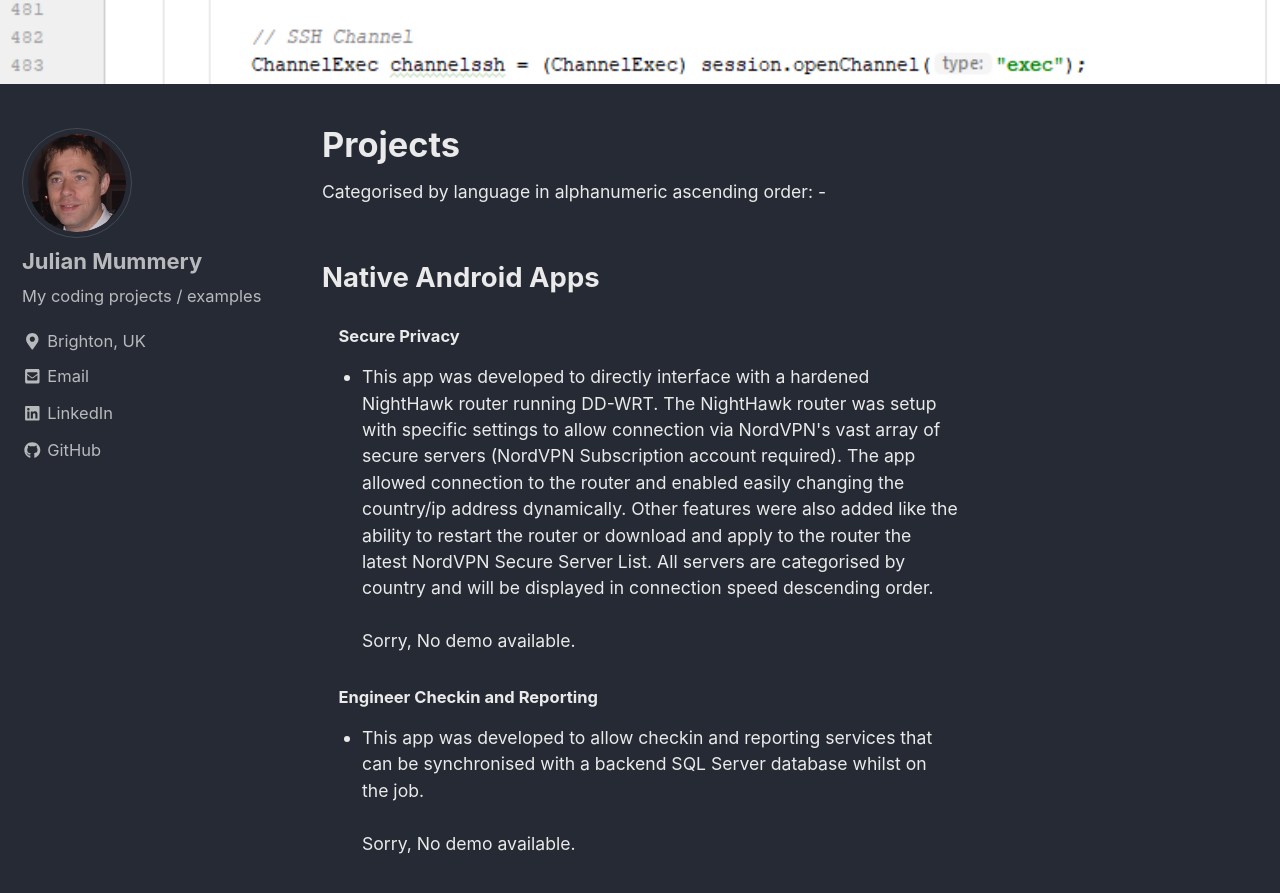
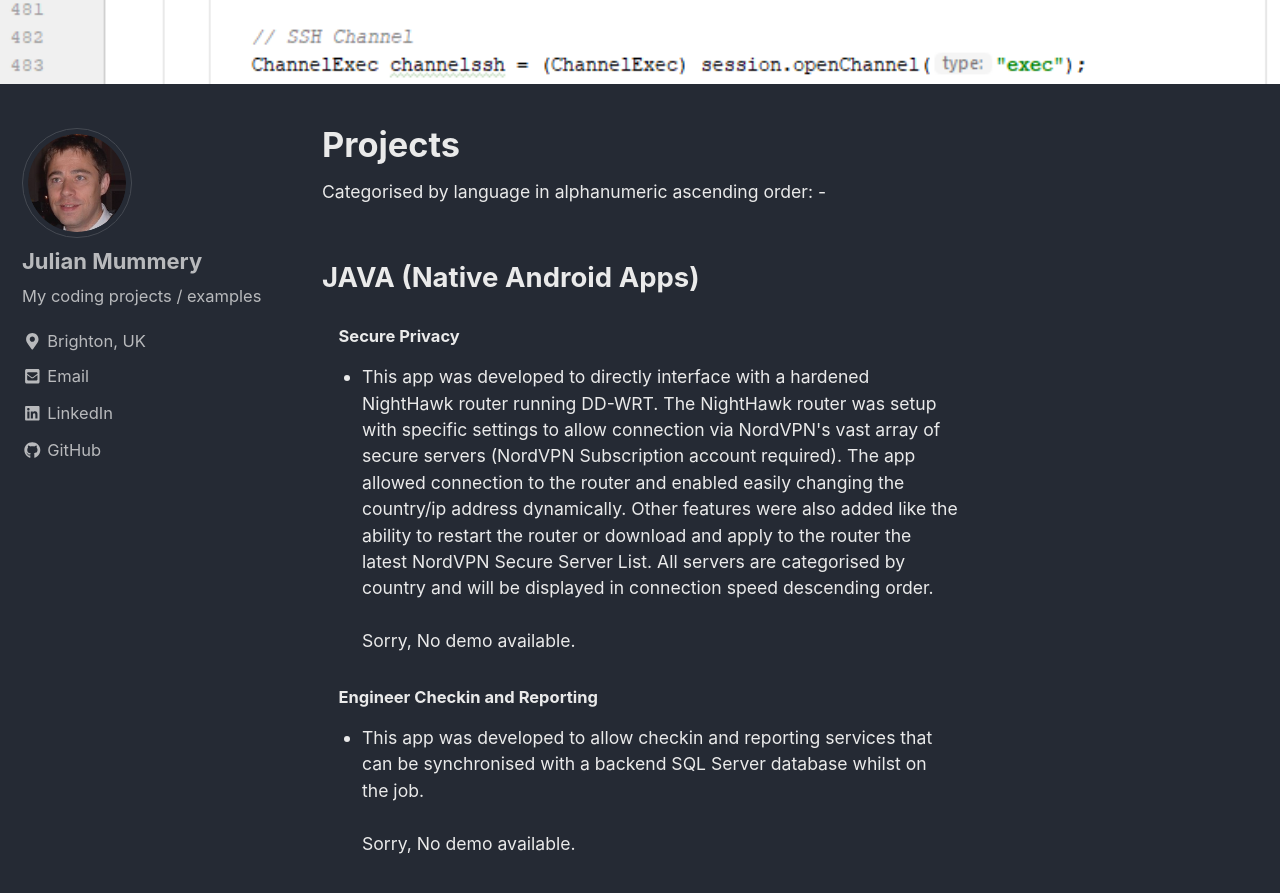
Before and after one commit to julianmummery/julianmummery.github.io, a Jekyll site: the page built from _pages/coding-projects.md, in a window 1280 px wide and 900 px high, scrolled down 304 px. Shown: the top 893 px of the window. Built offline with Jekyll 4.4.1, drawn with Linux system fonts in a browser that asks for light colours; nearby versions of some CDN libraries.

Commit message:
Update coding-projects.md

```diff
--- a/_pages/coding-projects.md
+++ b/_pages/coding-projects.md
@@ -9,7 +9,7 @@ header:
 
 <p style="font-size:0.80em; margin-top:0; margin-bottom: 0;">Categorised by language in alphanumeric ascending order: -</p>
 
-<h2>Native Android Apps</h2>
+<h2>JAVA (Native Android Apps)</h2>
 <h5 style="padding-left:1em;">Secure Privacy</h5>
 <ul style="font-size:0.80em;">
   <li>This app was developed to directly interface with a hardened NightHawk router running DD-WRT. The NightHawk router was setup with specific settings to allow connection via NordVPN's vast array of secure servers (NordVPN Subscription account required). The app allowed connection to the router and enabled easily changing the country/ip address dynamically. Other features were also added like the ability to restart the router or download and apply to the router the latest NordVPN Secure Server List. All servers are categorised by country and will be displayed in connection speed descending order.
```
